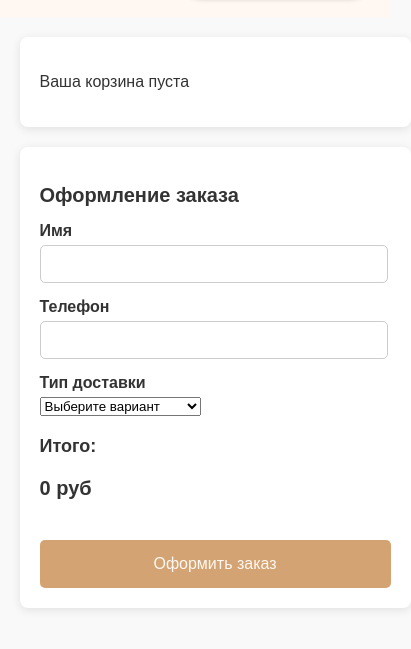
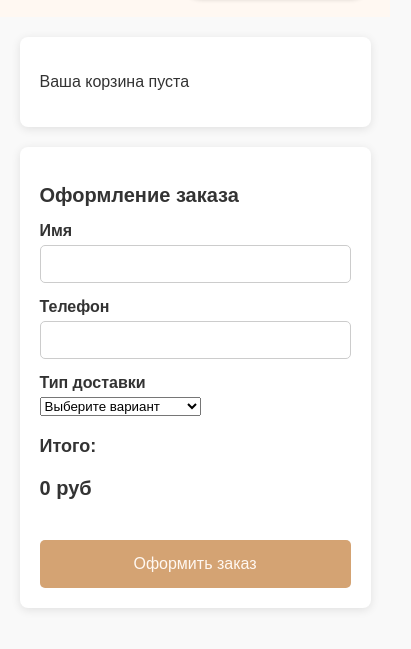
Before and after one commit to Medoriora/Sapore, a website: page public/cart.html in a window 390 px wide. Shown: the part 61-710 px from the top of the page, 411 px wide, since content can reach past the window. Drawn offline with Linux system fonts and the light colour scheme.

Commit message:
Обновил стили корзины и HTML для кнопки удалить1

```diff
--- a/public/assets/style/cart.css
+++ b/public/assets/style/cart.css
@@ -264,10 +264,6 @@ main {
     flex-direction: column;
   }
 
-  #cartItems,
-  #orderForm {
-    width: 100%;
-  }
 
   .cart-item {
     flex-direction: row !important;
```
